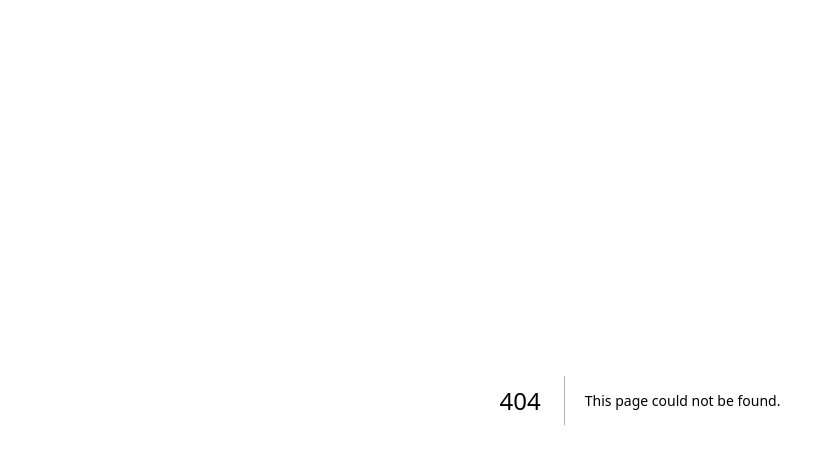
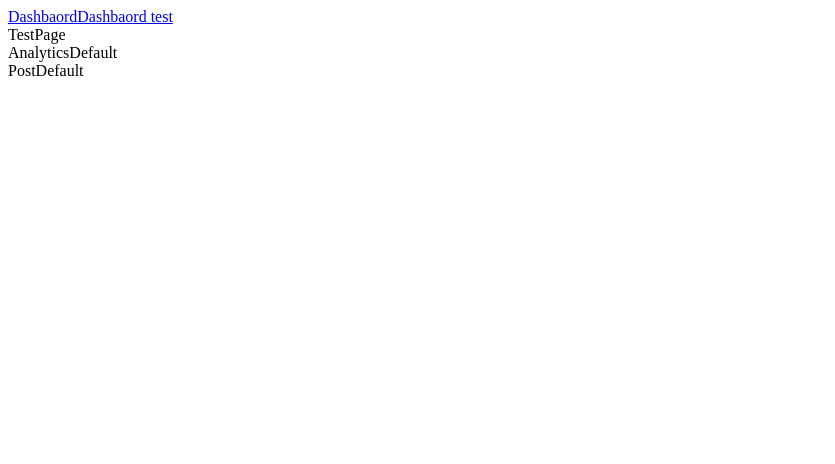
Before and after one commit to ashishsingh1331/Data-handling, a Next.js app: page /dashboard/test in a window 1280 px wide. Before the commit this address had no page. Shown: the top 464 px of the page, without its empty margins (0-835 px from the left). Built offline with nearby package versions, Linux system fonts and the light colour scheme.

Commit message:
Usage of fallback default.tsx , in case route is not present in paraller route

```diff
--- /dev/null
+++ b/src/app/dashboard/@analytics/default.tsx
@@ -0,0 +1,5 @@
+import React from "react";
+
+export default function AnalyticsDefault() {
+  return <div>AnalyticsDefault</div>;
+}
--- /dev/null
+++ b/src/app/dashboard/@posts/default.tsx
@@ -0,0 +1,5 @@
+import React from "react";
+
+export default function AnalyticsDefault() {
+  return <div>PostDefault</div>;
+}
--- a/src/app/dashboard/layout.tsx
+++ b/src/app/dashboard/layout.tsx
@@ -1,3 +1,4 @@
+import Link from "next/link";
 import React from "react";
 
 export default function DashboardLayout({
@@ -11,6 +12,10 @@ export default function DashboardLayout({
 }>) {
   return (
     <div>
+      <nav>
+        <Link href="/dashboard">Dashbaord</Link>
+        <Link href="/dashboard/test">Dashbaord test</Link>
+      </nav>
       {children}
       {analytics}
       {posts}
--- /dev/null
+++ b/src/app/dashboard/test/page.tsx
@@ -0,0 +1,5 @@
+import React from "react";
+
+export default function TestPage() {
+  return <div>TestPage</div>;
+}
```
Also changed, not shown: src/app/dashboard/test/loading.tsx (added, +5 -0 lines).
